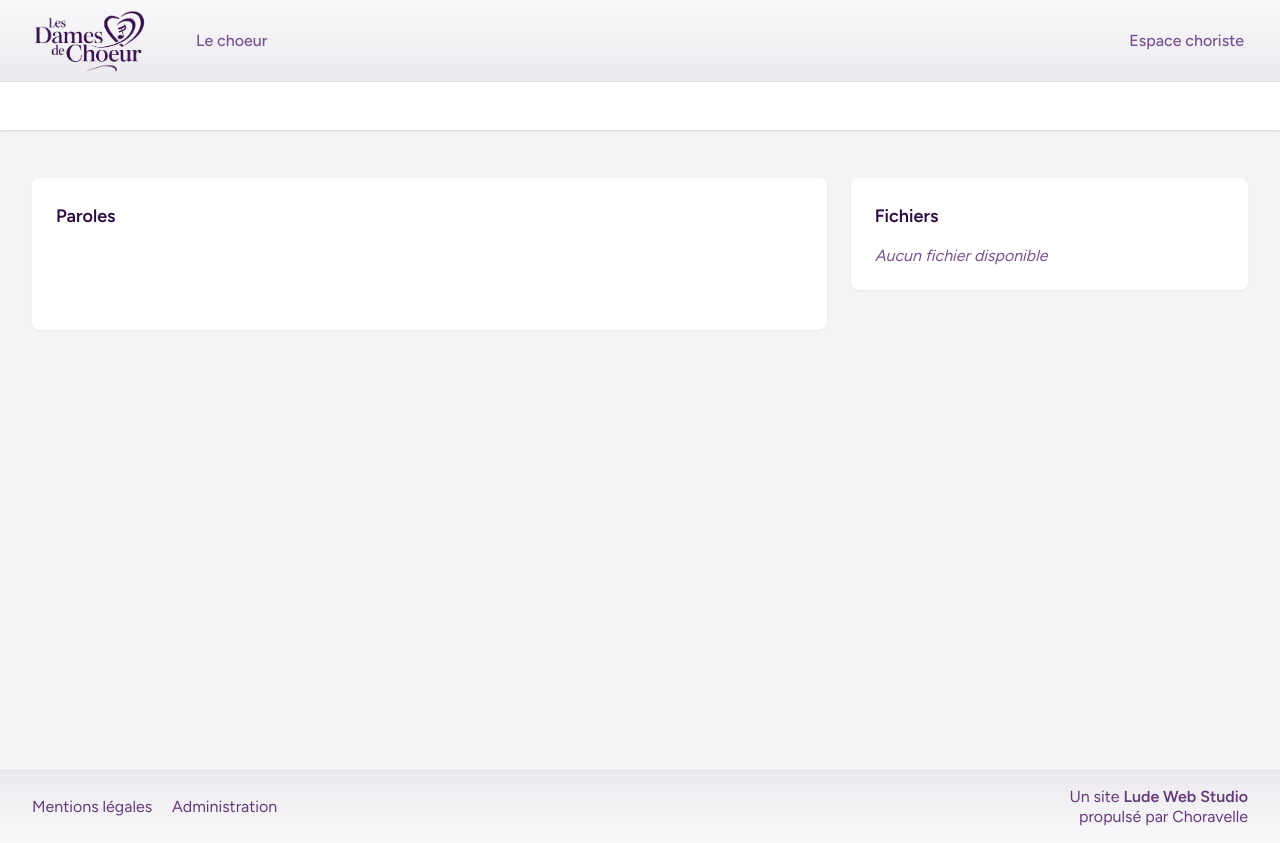
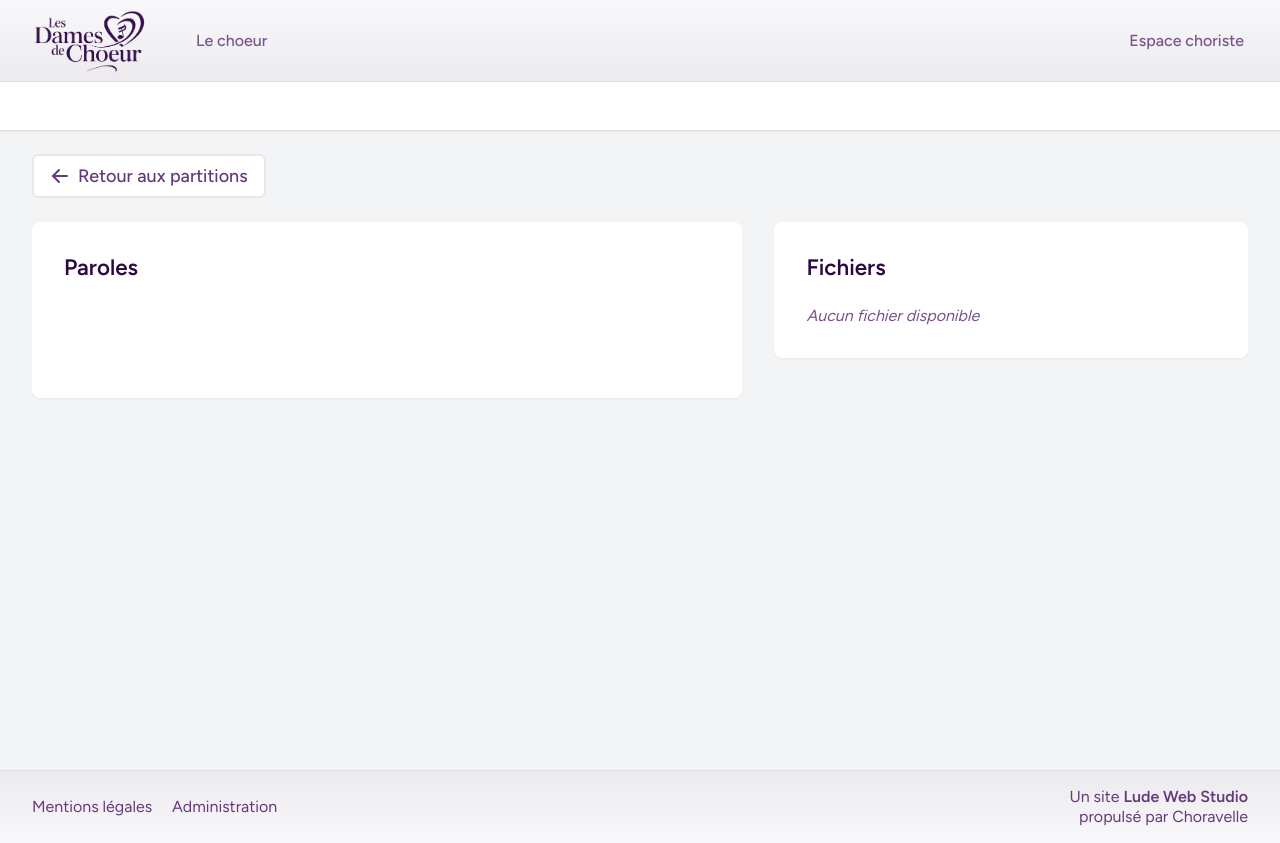
Before and after one commit to galenskap/choravelle2, a Laravel app: template resources/views/choriste/partition.blade.php in a window 1280 px wide. Run offline with Laravel 12, Linux system fonts and the light colour scheme; the template is opened without the code that fills it, so the values that code supplies are empty; style sheets or scripts are compiled from the project's sources.

Commit message:
Refacto global UI on partition page

```diff
--- a/resources/views/choriste/partition.blade.php
+++ b/resources/views/choriste/partition.blade.php
@@ -9,15 +9,26 @@
     </x-slot>
 
     @section('content')
-    <div class="py-6 sm:py-12">
+    <div class="py-6">
         <div class="max-w-7xl mx-auto px-4 sm:px-6 lg:px-8">
-            <div class="flex flex-col lg:flex-row gap-6">
+            <!-- Back button -->
+            <div class="mb-6">
+                <a href="{{ route('partitions') }}"
+                   class="inline-flex items-center px-4 py-2 bg-white border-2 border-gray-200 rounded-md text-base font-medium text-gray-700 hover:bg-pink-50 hover:border-pink-200 hover:text-pink-600 transition-colors duration-150 group">
+                    <svg xmlns="http://www.w3.org/2000/svg" class="h-5 w-5 mr-2 transition-transform group-hover:-translate-x-1" viewBox="0 0 20 20" fill="currentColor">
+                        <path fill-rule="evenodd" d="M9.707 16.707a1 1 0 01-1.414 0l-6-6a1 1 0 010-1.414l6-6a1 1 0 011.414 1.414L5.414 9H17a1 1 0 110 2H5.414l4.293 4.293a1 1 0 010 1.414z" clip-rule="evenodd" />
+                    </svg>
+                    Retour aux partitions
+                </a>
+            </div>
+
+            <div class="flex flex-col lg:flex-row gap-8">
                 <!-- Left side - Lyrics -->
-                <div class="w-full lg:w-2/3">
+                <div class="w-full lg:w-3/5">
                     <div class="bg-white overflow-hidden shadow-sm sm:rounded-lg">
-                        <div class="p-4 sm:p-6">
-                            <h3 class="text-lg font-semibold mb-4 text-gray-900">Paroles</h3>
-                            <div class="prose max-w-none whitespace-pre-line text-gray-700">
+                        <div class="p-6 sm:p-8">
+                            <h3 class="text-xl font-semibold mb-6 text-gray-900">Paroles</h3>
+                            <div class="prose prose-pink max-w-none whitespace-pre-line text-gray-700">
                                 {!! $song->lyrics !!}
                             </div>
                         </div>
@@ -25,43 +36,43 @@
                 </div>
 
                 <!-- Right side - Files and Comments -->
-                <div class="w-full lg:w-1/3 space-y-6">
+                <div class="w-full lg:w-2/5 space-y-8">
                     <!-- Files Section -->
                     <div class="bg-white overflow-hidden shadow-sm sm:rounded-lg">
-                        <div class="p-4 sm:p-6">
-                            <h3 class="text-lg font-semibold mb-4 text-gray-900">Fichiers</h3>
+                        <div class="p-6 sm:p-8">
+                            <h3 class="text-xl font-semibold mb-6 text-gray-900">Fichiers</h3>
 
                             @if($song->files->isEmpty())
                                 <p class="text-gray-500 text-sm italic">Aucun fichier disponible</p>
                             @else
-                                <div class="space-y-6">
+                                <div class="space-y-8">
                                     @foreach($song->files_grouped_by_pupitre as $pupitreName => $files)
                                         <div>
-                                            <h4 class="text-md font-medium text-gray-900 mb-3">{{ $pupitreName }}</h4>
-                                            <div class="space-y-3">
+                                            <h4 class="text-sm font-medium text-gray-900 uppercase tracking-wide mb-4">{{ $pupitreName }}</h4>
+                                            <div class="space-y-4">
                                                 @foreach($files as $file)
-                                                    <div class="border border-gray-200 rounded-lg p-3 hover:bg-gray-50 transition duration-150">
-                                                        <div class="flex items-center justify-between flex-wrap gap-2">
+                                                    <div class="bg-gray-50 border-2 border-gray-200 rounded-lg p-5 hover:border-pink-200 hover:bg-pink-50 transition-all duration-150">
+                                                        <div class="flex items-center justify-between flex-wrap gap-3">
                                                             <div class="flex items-center space-x-3 min-w-0">
                                                                 @if(str_starts_with($file->mime_type, 'audio/'))
-                                                                    <svg xmlns="http://www.w3.org/2000/svg" class="h-5 w-5 flex-shrink-0 text-blue-500" viewBox="0 0 20 20" fill="currentColor">
+                                                                    <svg xmlns="http://www.w3.org/2000/svg" class="h-6 w-6 flex-shrink-0 text-blue-600" viewBox="0 0 20 20" fill="currentColor">
                                                                         <path fill-rule="evenodd" d="M10 18a8 8 0 100-16 8 8 0 000 16zM9.555 7.168A1 1 0 008 8v4a1 1 0 001.555.832l3-2a1 1 0 000-1.664l-3-2z" clip-rule="evenodd" />
                                                                     </svg>
                                                                 @elseif(str_starts_with($file->mime_type, 'application/pdf'))
-                                                                    <svg xmlns="http://www.w3.org/2000/svg" class="h-5 w-5 flex-shrink-0 text-red-500" viewBox="0 0 20 20" fill="currentColor">
+                                                                    <svg xmlns="http://www.w3.org/2000/svg" class="h-6 w-6 flex-shrink-0 text-red-600" viewBox="0 0 20 20" fill="currentColor">
                                                                         <path fill-rule="evenodd" d="M4 4a2 2 0 012-2h4.586A2 2 0 0112 2.586L15.414 6A2 2 0 0116 7.414V16a2 2 0 01-2 2H6a2 2 0 01-2-2V4z" clip-rule="evenodd" />
                                                                     </svg>
                                                                 @else
-                                                                    <svg xmlns="http://www.w3.org/2000/svg" class="h-5 w-5 flex-shrink-0 text-gray-500" viewBox="0 0 20 20" fill="currentColor">
+                                                                    <svg xmlns="http://www.w3.org/2000/svg" class="h-6 w-6 flex-shrink-0 text-gray-600" viewBox="0 0 20 20" fill="currentColor">
                                                                         <path fill-rule="evenodd" d="M4 4a2 2 0 012-2h8a2 2 0 012 2v12a2 2 0 01-2 2H6a2 2 0 01-2-2V4z" clip-rule="evenodd" />
                                                                     </svg>
                                                                 @endif
-                                                                <span class="text-sm font-medium text-gray-700 truncate">{{ $file->title }}</span>
+                                                                <span class="text-base font-medium text-gray-900 truncate">{{ $file->title }}</span>
                                                             </div>
                                                             <a href="{{ $file->download_link }}"
                                                                download
-                                                               class="inline-flex items-center px-3 py-1.5 bg-white border border-pink-500 rounded-md text-sm font-medium text-pink-500 hover:bg-pink-500 hover:text-white transition-colors duration-150">
-                                                                <svg xmlns="http://www.w3.org/2000/svg" class="h-4 w-4 mr-1.5" viewBox="0 0 20 20" fill="currentColor">
+                                                               class="flex items-center px-4 py-2 bg-pink-500 text-white text-base font-medium rounded-md hover:bg-pink-600 transition-colors duration-150 shadow-sm">
+                                                                <svg xmlns="http://www.w3.org/2000/svg" class="h-5 w-5 mr-2" viewBox="0 0 20 20" fill="currentColor">
                                                                     <path fill-rule="evenodd" d="M3 17a1 1 0 011-1h12a1 1 0 110 2H4a1 1 0 01-1-1zm3.293-7.707a1 1 0 011.414 0L9 10.586V3a1 1 0 112 0v7.586l1.293-1.293a1 1 0 111.414 1.414l-3 3a1 1 0 01-1.414 0l-3-3a1 1 0 010-1.414z" clip-rule="evenodd" />
                                                                 </svg>
                                                                 Télécharger
@@ -69,7 +80,7 @@
                                                         </div>
 
                                                         @if(str_starts_with($file->mime_type, 'audio/'))
-                                                            <div class="mt-3">
+                                                            <div class="mt-5">
                                                                 <audio controls class="w-full">
                                                                     <source src="{{ $file->download_link }}" type="{{ $file->mime_type }}">
                                                                     Votre navigateur ne supporte pas la lecture audio.
@@ -89,9 +100,9 @@
                     <!-- Comments Section -->
                     @if($song->comment)
                         <div class="bg-white overflow-hidden shadow-sm sm:rounded-lg">
-                            <div class="p-4 sm:p-6">
-                                <h3 class="text-lg font-semibold mb-4 text-gray-900">Commentaires</h3>
-                                <div class="prose max-w-none text-sm text-gray-600 whitespace-pre-line">
+                            <div class="p-6 sm:p-8">
+                                <h3 class="text-lg font-semibold mb-6 text-gray-900">Commentaires</h3>
+                                <div class="prose prose-sm max-w-none text-gray-600 whitespace-pre-line">
                                     {!! $song->comment !!}
                                 </div>
                             </div>
```
